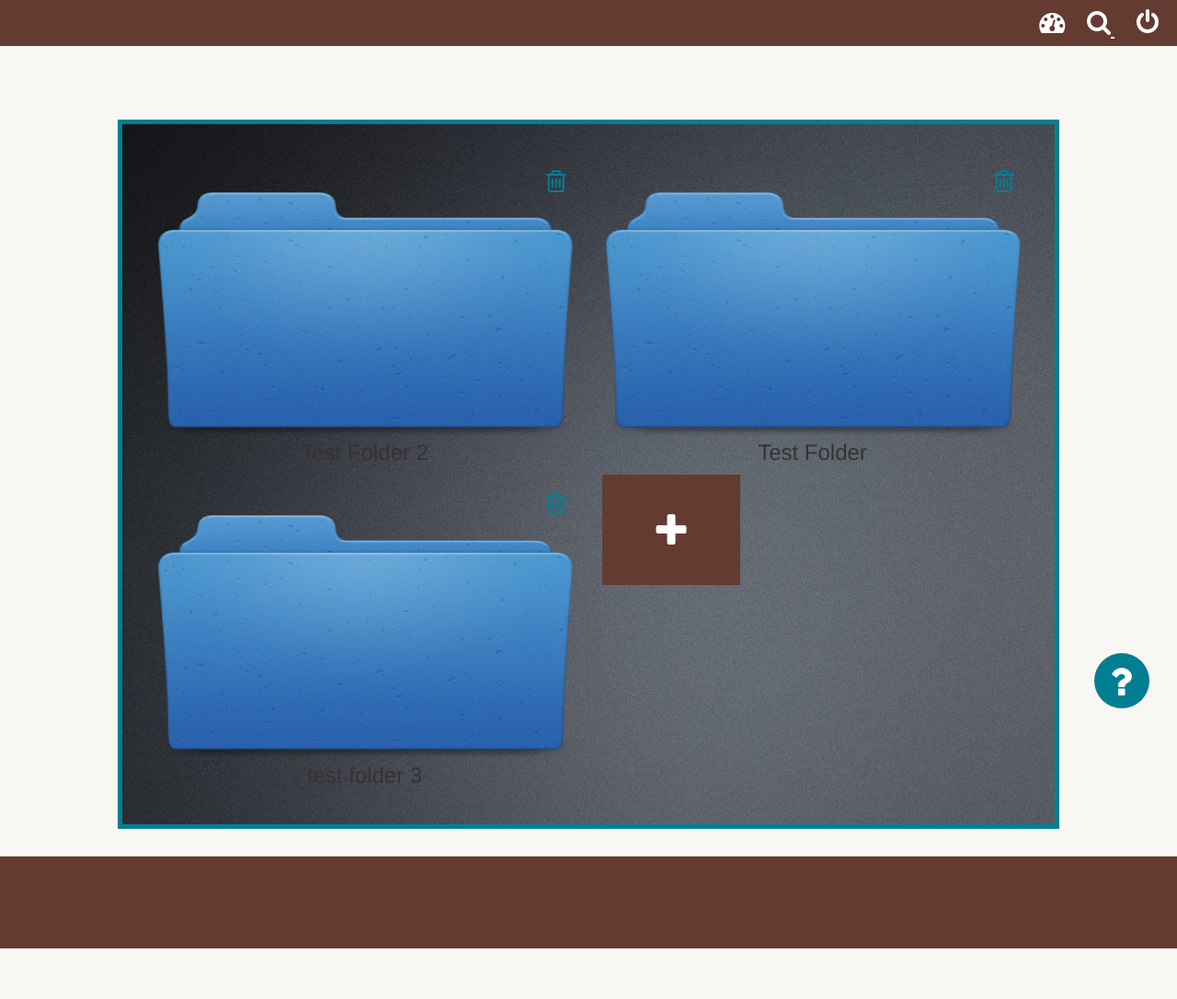
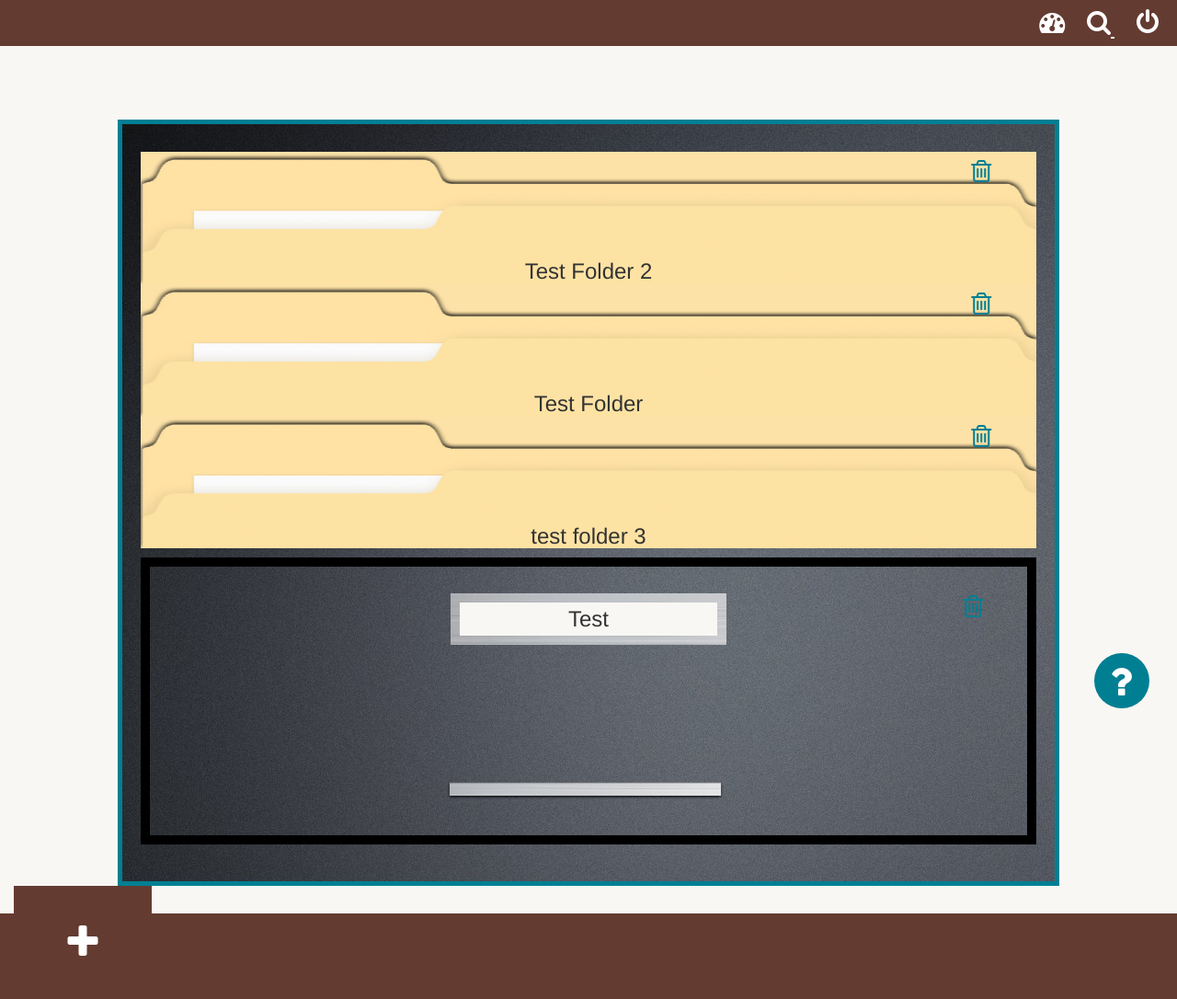
Before and after one commit to haddata/Website, a plain HTML site: page folders.html in a window 1280 px wide. Shown: the whole page at 92% size. Before the commit the page ends 1031 px from the top, so only its background shows below. Drawn offline with Linux system fonts and the light colour scheme; files whose address does not match are found by name.

Commit message:
Styled folders to resemble a file cabinet drawer

```diff
--- a/css/dashboard.css
+++ b/css/dashboard.css
@@ -67,6 +67,11 @@ body
     padding-top: 30%;
 }
 
+.folder-container {
+  background-color: white;
+  width: 100%;
+}
+
 .file
 {
     min-height: 120px;
@@ -110,11 +115,15 @@ body
 
 .folder
 {
-    background-image: url('../img/folder.png');
+    background-image: url('../img/manila.png');
     background-size: 100% 100%;
-    padding-top: 60%;
+    /*padding-top: 60%;*/
     width: 100%;
     cursor: pointer;
+}
+
+.folder h3 {
+  margin: 0 auto;
 }
 
 .cabinet-inner h3
--- a/folders.html
+++ b/folders.html
@@ -765,48 +765,60 @@ body.swal2-iosfix {
     <div id="wrapper" style="border: 5px solid #007f93;">
 
 
-
-                <div class="col-md-6 search-item">
+                <div class="col-md-12 search-item" style="padding: 0px; background-color: #fce2a7;">
 
                 <div style="position: absolute; top: 5%; right: 5%;">
                 <i onclick="trashThis(&#39;Test 2/Test Folder 2/&#39;)" style="color: #007f93;" class="fa fa-trash-o fa-2x" aria-hidden="true"></i>
                 </div>
 
 
-                <div onclick="openDrawer(&#39;Test 2/Test Folder 2/&#39;)" class="folder"><h3 class="search-text" style="text-align: center; padding-top: 20px;">Test Folder 2</h3></div>
+                <div onclick="openDrawer(&#39;Test 2/Test Folder 2/&#39;)" class="folder" style="padding-top: 10%;"><h3 class="search-text" style="text-align: center; padding-top: 20px;">Test Folder 2</h3></div>
 
                 </div>
 
 
 
-                <div class="col-md-6 search-item">
+              <div class="col-md-12 search-item" style="padding: 0px; background-color: #fce2a7;">
 
                 <div style="position: absolute; top: 5%; right: 5%;">
                 <i onclick="trashThis(&#39;Test 2/Test Folder/&#39;)" style="color: #007f93;" class="fa fa-trash-o fa-2x" aria-hidden="true"></i>
                 </div>
 
 
-                <div onclick="openDrawer(&#39;Test 2/Test Folder/&#39;)" class="folder"><h3 class="search-text" style="text-align: center; padding-top: 20px;">Test Folder</h3></div>
+                <div onclick="openDrawer(&#39;Test 2/Test Folder/&#39;)" class="folder" style="padding-top: 10%;"><h3 class="search-text" style="text-align: center; padding-top: 20px;">Test Folder</h3></div>
 
                 </div>
 
 
 
-                <div class="col-md-6 search-item">
+                <div class="col-md-12 search-item" style="padding: 0px; background-color: #fce2a7;">
 
                 <div style="position: absolute; top: 5%; right: 5%;">
                 <i onclick="trashThis(&#39;Test 2/test folder 3/&#39;)" style="color: #007f93;" class="fa fa-trash-o fa-2x" aria-hidden="true"></i>
                 </div>
 
 
-                <div onclick="openDrawer(&#39;Test 2/test folder 3/&#39;)" class="folder"><h3 class="search-text" style="text-align: center; padding-top: 20px;">test folder 3</h3></div>
+                <div onclick="openDrawer(&#39;Test 2/test folder 3/&#39;)" class="folder" style="padding-top: 10%;"><h3 class="search-text" style="text-align: center; padding-top: 20px;">test folder 3</h3></div>
 
                 </div>
+                <div class="drawer col-md-12 search-item">
+
+                <div style="position: absolute; top: 10%; right: 5%; z-index: 100;">
+                <i onclick="trashThis(&#39;Test/&#39;);" style="color: #007f93;" class="fa fa-trash-o fa-2x" aria-hidden="true"></i>
+                </div>
+
+                <div class="cabinet-inner" onclick="openCabinet(&#39;Test/&#39;)">
+                  <div class="label-box">
+                    <h3 class="search-text">Test</h3>
+                </div>
+              </div>
+            </div>
 
 
-        <div class="col-md-4" onclick="newDrawer()"><div class="newDrawer"><i style="text-align: center; width: 100%; padding-top: 40px; color: white;" class="fa fa-plus fa-3x" aria-hidden="true"></i></div></div>
+
 
     </div>
+            <div class="col-md-4" onclick="newDrawer()"><div class="newDrawer"><i style="text-align: center; width: 100%; padding-top: 40px; color: white;" class="fa fa-plus fa-3x" aria-hidden="true"></i></div></div>
 
     <div id="footer"></div>
 
```
Also changed, not shown: img/manila.png (added), img/yellow-manila-folder.jpg (added).
